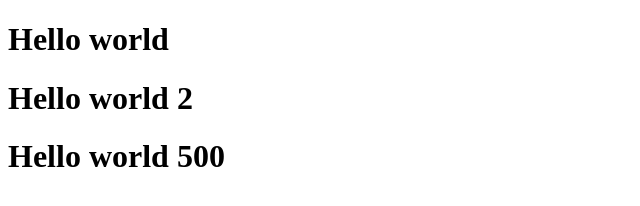
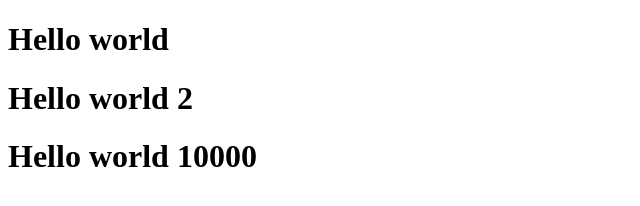
Before and after one commit to abhilashpvs28/gitpratice, a plain HTML site: page index.html in a window 1280 px wide. Shown: the full height of the page, 0-640 px from the left. Drawn offline with Linux system fonts and the light colour scheme.

Commit message:
latest code

```diff
--- a/index.html
+++ b/index.html
@@ -8,6 +8,6 @@
 <body>
     <h1> Hello world</h1>
     <h1> Hello world 2</h1>
-    <h1> Hello world 500</h1>
+    <h1> Hello world 10000</h1>
 </body>
 </html>
```
